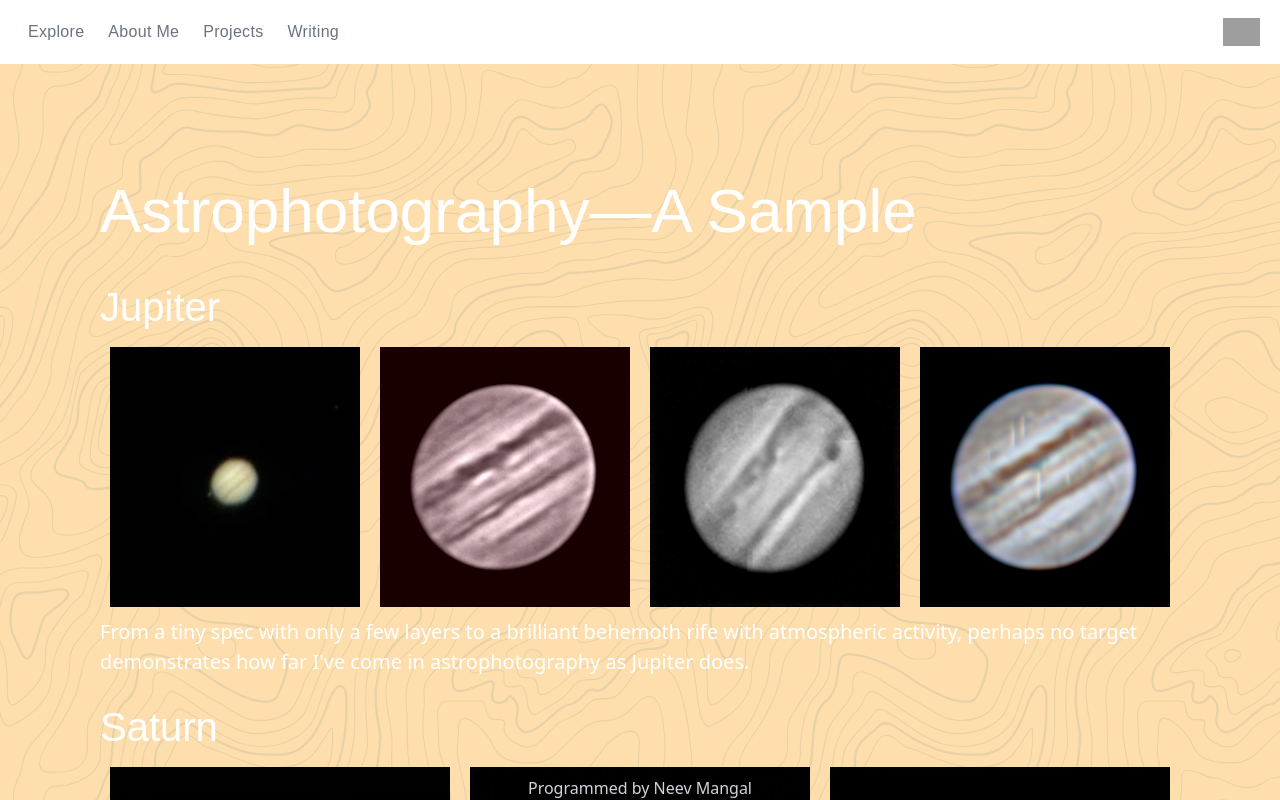
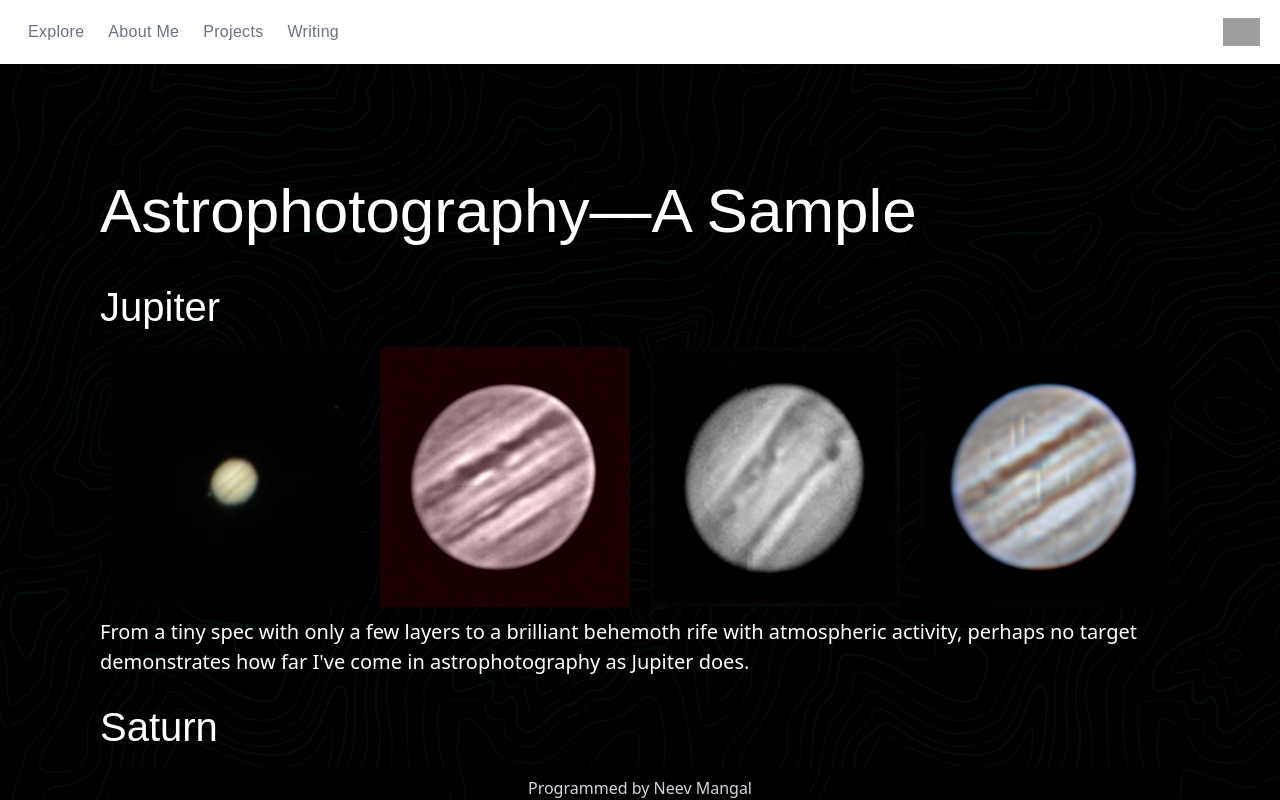
Before and after one commit to ccans/neevmangalofficial, a Next.js app: page /astrophotography in a window 1280 px wide. Shown: the top 800 px of the page. Built offline with nearby package versions, Linux system fonts and the light colour scheme; grey boxes are pictures that could not be loaded.

Commit message:
Small fix

```diff
--- a/pages/aboutme.js
+++ b/pages/aboutme.js
@@ -14,7 +14,7 @@ function aboutme() {
                 <link rel="icon" href="/favicon.ico" />
             </Head>
 
-            <main className="blogBg">
+            <main className="blogBg" >
                 <BlogStripe />
                 <Wave />
             </main>
--- a/pages/astrophotography.js
+++ b/pages/astrophotography.js
@@ -13,7 +13,7 @@ function astrophotography() {
                 <link rel="icon" href="/favicon.ico" />
             </Head>
 
-            <main className="blogBg astrophot-bg">
+            <main className="blogBg astrophot-bg" style={{backgroundColor: "black"}}>
                 <div className='astrophot-txt'> Astrophotography—A Sample </div>
                 <div className='astrophot-subtxt'> Jupiter </div>
                 <div className='astrophot-phot'>
```
